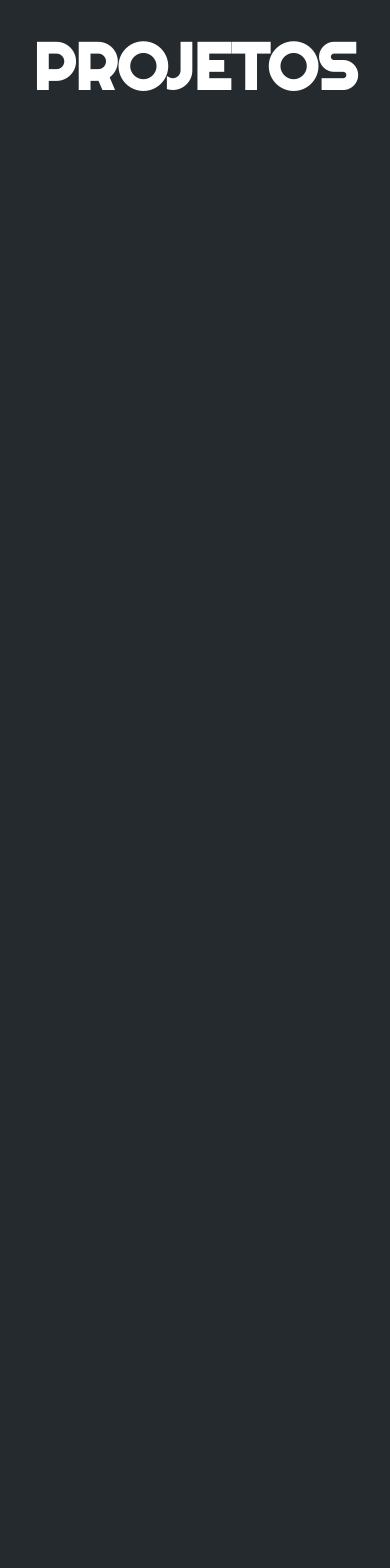
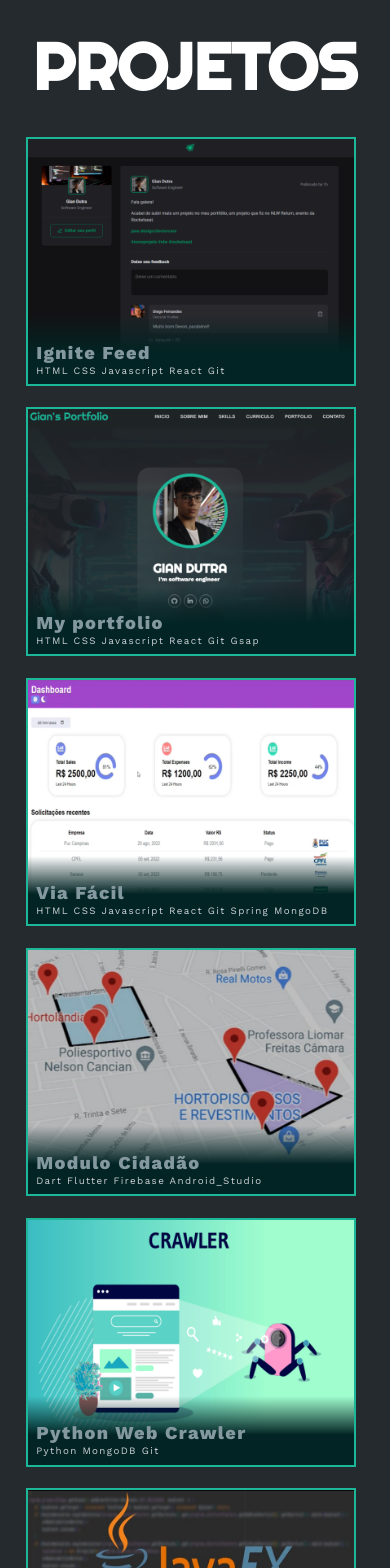
Before and after one commit to GianDutra/meu_portfolio, a React (Create React App) app: page / in a window 390 px wide. Shown: the part 7240-8808 px from the top of the page. Built offline with nearby package versions, Linux system fonts and the light colour scheme.

Commit message:
será que agora vai funcionar? 2.0

```diff
--- a/package.json
+++ b/package.json
@@ -23,6 +23,7 @@
     "react": "^18.2.0",
     "react-dom": "^18.2.0",
     "react-intersection-observer": "^9.5.1",
+    "react-responsive": "^9.0.2",
     "react-scripts": "5.0.1",
     "react-scroll": "^1.8.9",
     "style-loader": "^3.3.3",
--- a/src/components/Portfolio/index.js
+++ b/src/components/Portfolio/index.js
@@ -1,25 +1,28 @@
-import React, { useEffect, useRef } from "react";
-import gsap from "gsap";
-import ScrollTrigger from "gsap/ScrollTrigger";
-import p1 from "../../assets/image/p1_new.png";
-import p2 from "../../assets/image/p2_new.png";
-import p3 from "../../assets/image/p3_new.png";
-import p4 from "../../assets/image/p4_new.png";
-import p5 from "../../assets/image/p5_new.png";
-import p6 from "../../assets/image/p6_new.jpg";
-import p7 from "../../assets/image/p7.png";
-import p8 from "../../assets/image/p8.jpg";
-import em_breve from "../../assets/image/em_breve.jpg";
+import React, { useEffect, useRef } from 'react';
+import gsap from 'gsap';
+import ScrollTrigger from 'gsap/ScrollTrigger';
+import { useMediaQuery } from 'react-responsive';
+import p1 from '../../assets/image/p1_new.png';
+import p2 from '../../assets/image/p2_new.png';
+import p3 from '../../assets/image/p3_new.png';
+import p4 from '../../assets/image/p4_new.png';
+import p5 from '../../assets/image/p5_new.png';
+import p6 from '../../assets/image/p6_new.jpg';
+import p7 from '../../assets/image/p7.png';
+import p8 from '../../assets/image/p8.jpg';
+import em_breve from '../../assets/image/em_breve.jpg';
 
 gsap.registerPlugin(ScrollTrigger);
 
 const Portfolio = () => {
   const portfolioRef = useRef(null);
+  const isMobile = useMediaQuery({ query: '(max-width: 700px)' });
 
   useEffect(() => {
-    const cards = portfolioRef.current.querySelectorAll(".proyecto");
+    if (!isMobile) {
+      const cards = portfolioRef.current.querySelectorAll('.proyecto');
 
-    gsap.defaults({ ease: "back" });
+      gsap.defaults({ ease: 'back' });
       gsap.set(cards, { y: 100 });
 
       const startAnimation = () => {
@@ -39,7 +42,7 @@ const Portfolio = () => {
             gsap.set(batch, { opacity: 0, y: 100, overwrite: true }),
         });
 
-      ScrollTrigger.addEventListener("refreshInit", () =>
+        ScrollTrigger.addEventListener('refreshInit', () =>
           gsap.set(cards, { y: 0 })
         );
       };
@@ -48,28 +51,21 @@ const Portfolio = () => {
         startAnimation();
       };
 
-    if (window.innerWidth < 768) {
-      startAnimation();
-    } else {
-      window.addEventListener("load", handleWindowLoad);
-    }
+      window.addEventListener('load', handleWindowLoad);
 
       return () => {
-      window.removeEventListener("load", handleWindowLoad);
+        window.removeEventListener('load', handleWindowLoad);
       };
-  }, []);
+    }
+  }, [isMobile]);
 
   return (
     <section id="portfolio" className="portfolio">
       <div className="contenido-seccion">
         <h2>PROJETOS</h2>
         <div className="galeria" ref={portfolioRef}>
-          <div className="proyecto">
-            <a
-              href="https://github.com/GianDutra/Meu-Ignite-Feed"
-              target="_blank"
-              rel="noopener noreferrer"
-            >
+          <div className="proyecto" data-aos={isMobile ? 'fade-up' : ''} data-aos-duration="400" data-aos-easing="ease">
+            <a href="https://github.com/GianDutra/Meu-Ignite-Feed" target="_blank" rel="noopener noreferrer">
               <img src={p1} alt="" />
             </a>
             <div className="overlay">
@@ -77,12 +73,8 @@ const Portfolio = () => {
               <p>HTML CSS Javascript React Git</p>
             </div>
           </div>
-          <div className="proyecto">
-            <a
-              href="https://github.com/GianDutra/meu_portfolio"
-              target="_blank"
-              rel="noopener noreferrer"
-            >
+          <div className="proyecto" data-aos={isMobile ? 'fade-up' : ''} data-aos-duration="400" data-aos-easing="ease">
+            <a href="https://github.com/GianDutra/meu_portfolio" target="_blank" rel="noopener noreferrer">
               <img src={p2} alt="" />
             </a>
             <div className="overlay">
@@ -90,7 +82,7 @@ const Portfolio = () => {
               <p>HTML CSS Javascript React Git Gsap</p>
             </div>
           </div>
-          <div className="proyecto">
+          <div className="proyecto" data-aos={isMobile ? 'fade-up' : ''} data-aos-duration="400" data-aos-easing="ease">
             <a
               href="https://github.com/GianDutra/Via-Facil"
               target="_blank"
@@ -103,7 +95,7 @@ const Portfolio = () => {
               <p>HTML CSS Javascript React Git Spring MongoDB</p>
             </div>
           </div>
-          <div className="proyecto">
+          <div className="proyecto" data-aos={isMobile ? 'fade-up' : ''} data-aos-duration="400" data-aos-easing="ease">
             <a
               href="https://github.com/GianDutra/ModuloCidadao"
               target="_blank"
@@ -116,7 +108,7 @@ const Portfolio = () => {
               <p>Dart Flutter Firebase Android_Studio</p>
             </div>
           </div>
-          <div className="proyecto">
+          <div className="proyecto" data-aos={isMobile ? 'fade-up' : ''} data-aos-duration="400" data-aos-easing="ease">
             <a
               href="https://github.com/GianDutra/ScrapyRankingBrands"
               target="_blank"
@@ -129,7 +121,7 @@ const Portfolio = () => {
               <p>Python MongoDB Git</p>
             </div>
           </div>
-          <div className="proyecto">
+          <div className="proyecto" data-aos={isMobile ? 'fade-up' : ''} data-aos-duration="400" data-aos-easing="ease">
             <a
               href="https://github.com/GianDutra/Estoque_JavaFx"
               target="_blank"
@@ -142,7 +134,7 @@ const Portfolio = () => {
               <p>Java JavaFx Git PostgreSQL</p>
             </div>
           </div>
-          <div className="proyecto">
+          <div className="proyecto" data-aos={isMobile ? 'fade-up' : ''} data-aos-duration="400" data-aos-easing="ease">
             <a
               href="https://github.com/GianDutra/AI_AspiradorPo"
               target="_blank"
@@ -155,7 +147,7 @@ const Portfolio = () => {
               <p>Python Git</p>
             </div>
           </div>
-          <div className="proyecto">
+          <div className="proyecto" data-aos={isMobile ? 'fade-up' : ''} data-aos-duration="400" data-aos-easing="ease">
             <a
               href="https://github.com/GianDutra/vtuber_voice"
               target="_blank"
@@ -168,7 +160,7 @@ const Portfolio = () => {
               <p>Python Selenium Git</p>
             </div>
           </div>
-          <div className="proyecto">
+          <div className="proyecto" data-aos={isMobile ? 'fade-up' : ''} data-aos-duration="400" data-aos-easing="ease">
             <img src={em_breve} alt="" />
             <div className="overlay">
               <h3>Em breve</h3>
```
Also changed, not shown: 1 other file (tests, documents, lock files or other folders). Lines whose indentation alone changed are shown as unchanged.
